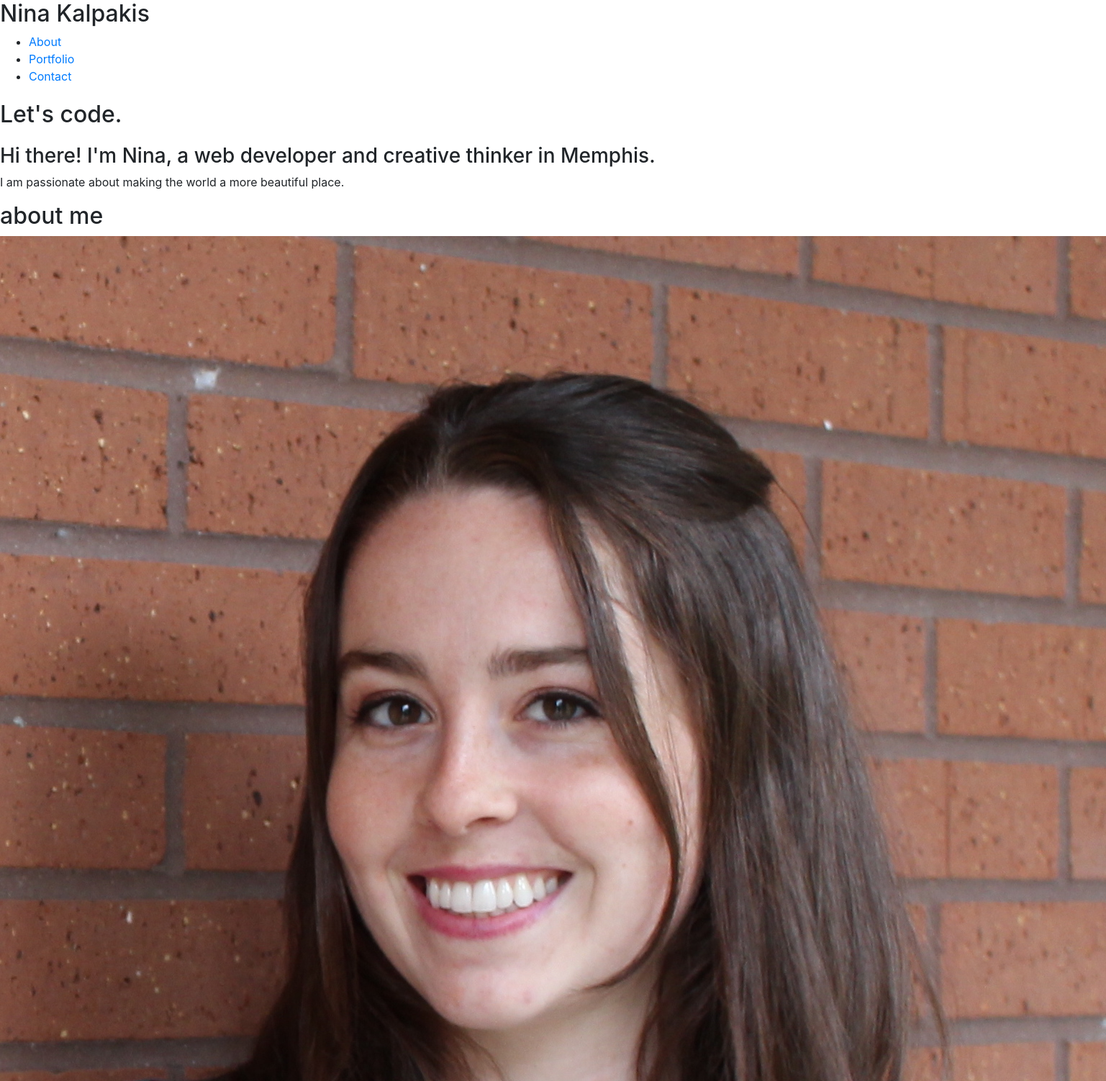
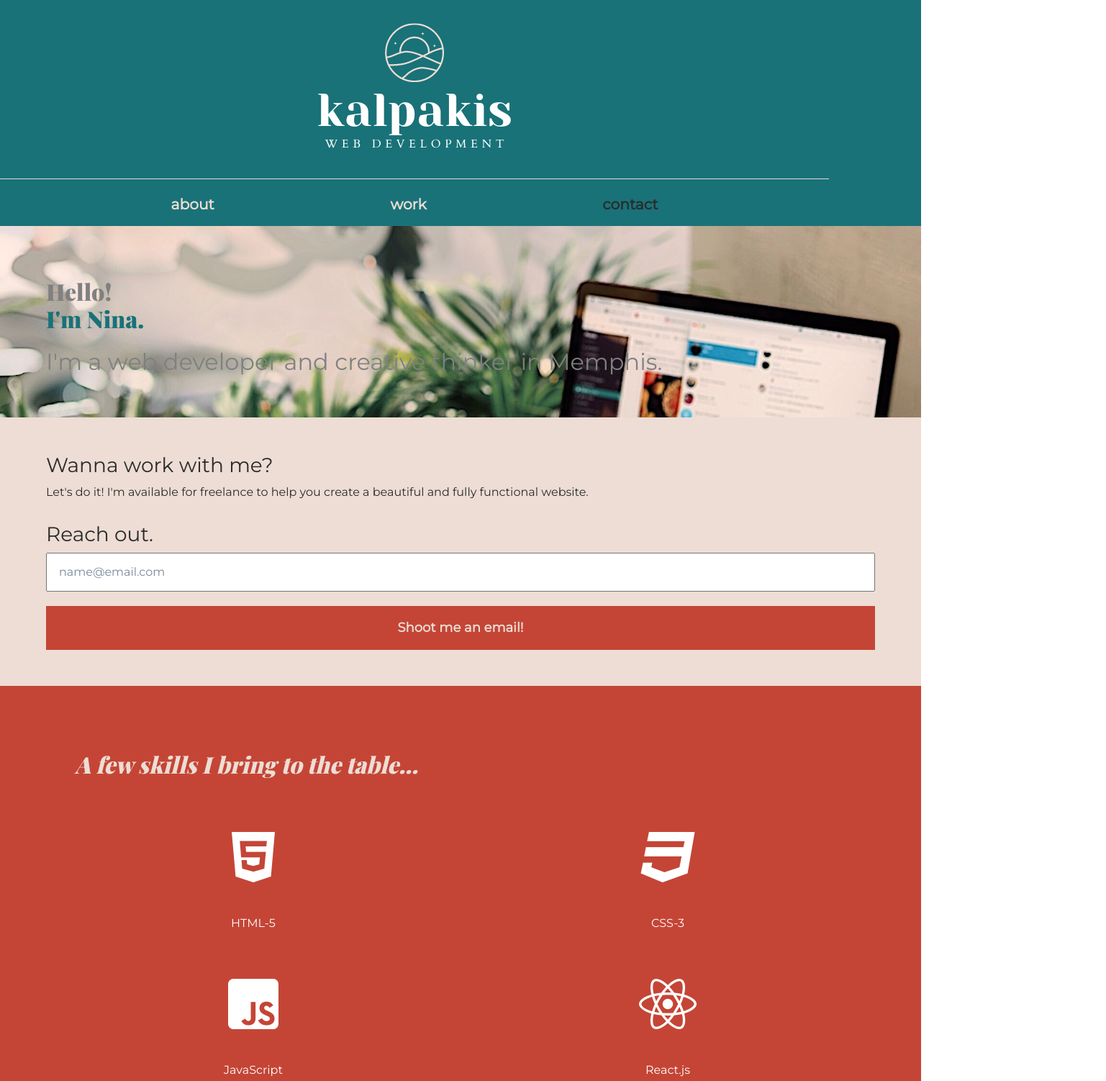
Before and after one commit to ninakalpakis/inactive-portfolio-website, a website built with Parcel: page html5-boilerplate_v8.0.0 (1)/index.html in a window 1280 px wide. Shown: the top 1502 px of the page at 72% size, 1537 px wide, since content can reach past the window. Built offline with nearby package versions, Linux system fonts and the light colour scheme; a web font is replaced by a local one.

Commit message:
rearranged CSS and added inputs

```diff
--- a/html5-boilerplate_v8.0.0 (1)/css/main.css
+++ b/html5-boilerplate_v8.0.0 (1)/css/main.css
@@ -91,7 +91,227 @@ textarea {
 
 /* General Styles */
 
+html {
+  font-size: 16px;
+}
 
+body {
+  font-family: 'Montserrat', sans-serif;
+  font-size: 1em;
+  text-align: left;
+  color: #2b2b2b;
+}
+
+ul,
+ol {
+  list-style-type: none;
+  margin: 0;
+  padding: 0;
+}
+
+a {
+  color: #edddd4;
+  text-decoration: none;
+}
+
+.content-wrapper{
+  width: 90%;
+  margin: 50px 0;
+}
+
+/* Header */
+
+header {
+  padding: 15px 0;
+  background-color: #197278
+}
+
+header .content-wrapper {
+  display: flex;
+  justify-content: center;
+  align-items: center;
+  flex-flow: row wrap;
+  margin: 0;
+}
+
+header figure {
+  width: 10%;
+  display: flex;
+  justify-content: center;
+  align-items: center;
+  flex-flow: row wrap;
+}
+
+.header-divider {
+  background: #edddd4;
+  width: 100%;
+  height: 1px;
+  margin: 10px 0 20px 0;
+}
+
+header nav {
+  display: flex;
+  justify-content: space-around;
+  align-items: center;
+  flex-flow: row wrap;
+  width: 80%;
+  font-size: 1.125em;
+  font-weight: 700;
+  text-transform: lowercase;
+}
+
+header nav ul {
+  display: flex;
+  justify-content: space-around;
+  width: 100%;
+}
+
+header nav ul li {
+  font-size: 1.125em;
+}
+
+/*--------Mobile Styles---------*/
+
+/* Greeting */
+
+.greeting {
+  display: flex;
+  justify-content: center;
+  flex-flow: row wrap;
+  background: url('../img/work.png');
+  background-size: cover;
+  background-repeat: no-repeat;
+  background-position: center;
+}
+
+h1 {
+  color: gray;
+  font-family: 'Playfair Display', serif;
+  font-size: 4em;
+}
+
+h1 span {
+  color: #197278;
+}
+
+h2 {
+  font-family: 'Montserrat', sans-serif;
+  font-size: 2em;
+  color: gray;
+}
+
+/* Aside */
+
+aside {
+  background-color: #edddd4;
+  display: flex;
+  justify-content: center;
+  align-items: center;
+  flex-flow: row wrap;
+}
+
+aside .form {
+  margin-top: 30px;
+}
+
+input[type=text] {
+  box-sizing: border-box;
+  width: 100%;
+  color: lightslategray;
+  padding: 1em;
+}
+
+input[type=button] {
+  width: 100%;
+  padding: 20px 0;
+  margin-top: 20px;
+  background-color: #c44536;
+  font-family: 'Montserrat', sans-serif;
+  font-weight: 700;
+  font-size: 1.1253em;
+  color: #edddd4;
+  border: none;
+  text-align: center;
+}
+
+/* Skills */
+
+.skills {
+  display: flex;
+  justify-content: center;
+  flex-flow: row wrap;
+  background-color: #c44536;
+}
+
+.skills h2 {
+  margin: 40px;
+  color: #edddd4;
+  font-family: 'Playfair Display', serif;
+  font-style: italic;
+}
+
+.skills article {
+  width: 50%;
+  margin: 30px 0;
+}
+
+.skills .skills-items {
+  display: flex;
+  justify-content: center;
+  align-items: center;
+  flex-flow: row wrap;
+  color: white;
+}
+
+.skills p {
+  text-align: center;
+  margin: 0;
+}
+
+.skills i {
+  font-size: 5em;
+  margin-bottom: 40px;
+}
+
+/* About */
+#about {
+  background-color: #edddd4;
+  display: flex;
+  justify-content: center;
+  align-items: center;
+}
+
+#about h2 {
+  font-family: 'Playfair Display', serif;
+  font-size: 4em;
+  color: #197278;
+  display: flex;
+  flex-flow: row wrap;
+  justify-content: center;
+  align-items: center;
+  padding-top: 0.5em;
+  padding-bottom: 0.5em;
+}
+
+#about img {
+  width: 60%;
+  border: 1em solid #c44536;
+  margin: 1em;
+  padding: 0.5em;
+  display: flex;
+  flex-flow: column;
+  justify-content: center;
+  align-items: center;
+  text-align: center;
+}
+
+#about p {
+  color: #772e25;
+  font-size: 1.5em;
+  line-height: 1.285em;
+  padding-left: 1em;
+  padding-right: 1em;
+}
 
 /* ==========================================================================
    Helper classes
@@ -181,6 +401,17 @@ textarea {
    Modify as content requires.
    ========================================================================== */
 
+@media only screen and (min-width: 1200px) {
+   /* Desktop styles here */
+  /* Features */
+  .features h2 {
+    width: 90%;
+  }
+  .features article {
+    flex-basis: 33%;
+  }
+}
+
 @media only screen and (min-width: 35em) {
   /* Style adjustments for viewports that meet the condition */
 }
--- a/html5-boilerplate_v8.0.0 (1)/index.html
+++ b/html5-boilerplate_v8.0.0 (1)/index.html
@@ -23,6 +23,7 @@
   <link href="https://fonts.googleapis.com/css2?family=Playfair+Display:ital,wght@0,900;1,400&display=swap" rel="stylesheet">
   <link rel="preconnect" href="https://fonts.gstatic.com">
   <link href="https://fonts.googleapis.com/css2?family=Montserrat&display=swap" rel="stylesheet">
+  <link rel="stylesheet" href="https://use.fontawesome.com/releases/v5.5.0/css/all.css" integrity="sha384-B4dIYHKNBt8Bc12p+WXckhzcICo)wtJAoU8YZTY5qE0Id1GSseTk6S+L3B1XeVIU" crossorigin="anonymous">
   <meta name="theme-color" content="#fafafa">
 </head>
 
@@ -30,41 +31,112 @@
 <body>
   <!-- Add your site or application content here -->
   <header>
-        <div class="full-width">
-            <div class="half-width">
-                <h2>Nina Kalpakis</h2>
-            </div>
-            <div class="half-width">
+    <div class="content-wrapper">
+      <figure>
+        <a href="#">
+        <img src="img/logo.png" alt="nina logo">
+        </a>
+      </figure>
+        <div class="header-divider"></div>
         <nav>
           <ul>
             <li><a href="#about">About</a></li>
-                      <li><a href="#portfolio">Portfolio</a></li>
-                      <li><a href="#contact">Contact</a></li>
+            <li><a href="#portfolio">Work</a></li>
+            <li><a href="#contact"></a>Contact</li>
           </ul>
         </nav>
     </div>
-            <h1>Let's code.</h1>
-            <h3><span>Hi there!</span> I'm Nina, a web developer and creative thinker in Memphis.</h3>
-            <p>I am passionate about making the world a more beautiful place.</p>
+  </header>
+
+  <main>
+
+    <section class="greeting">
+      <div class="content-wrapper">
+        <h1>Hello! <br><span>I'm Nina.</span></h1>
+        <h2>I'm a web developer and creative thinker in Memphis.</h2>
       </div>
-    </header>
-    <main>
+    </section>
+
+    <aside>
+      <div class="content-wrapper">
+        <div class="form-description">
+          <h3>Wanna work with me?</h3>
+          <p>Let's do it! I'm available for freelance to help you create a beautiful and fully functional website.</p>
+        </div>
+        <div class="form">
+            <h3>Reach out.</h3>
+            <input type="text" name="name" value="name@email.com">
+            <input type="button" value="Shoot me an email!">
+        </div>
+      </div> <!-- aside content wrapper ends -->
+    </aside>
+
+    <section class="skills">
+      <div class="content-wrapper">
+        <h2>A few skills I bring to the table...</h2>
+        <figure>
+          <a href="#">
+          </a>
+        </figure>
+          <div class="skills-items">
+            <article>
+              <p class="fontawesome-icon">
+                <i class="fab fa-html5"></i>
+              </p>
+              <p class="skills-item-description">HTML-5</p>
+        </article>
+        <article>
+          <p class="fontawesome-icon">
+            <i class="fab fa-css3"></i>
+          </p>
+          <p class="skills-item-description">CSS-3</p>
+        </article>
+        <article>
+          <p class="fontawesome-icon">
+            <i class="fab fa-js-square"></i>
+          </p>
+          <p class="skills-item-description">JavaScript</p>
+        </article>
+        <article>
+          <p class="fontawesome-icon">
+            <i class="fab fa-react"></i>
+          </p>
+          <p class="skills-item-description">React.js</p>
+        </article>
+        <article>
+          <p class="fontawesome-icon">
+            <i class="fas fa-laptop-code"></i>
+          </p>
+          <p class="skills-item-description">Responsive Web Design</p>
+        </article>
+        <article>
+          <p class="fontawesome=icon">
+            <i class="fab fa-github"></i>
+          </p>
+          <p class="skills-item-description">Version Control</p>
+        </article>
+      </div>
+    </div>
+  </section>
+
   <section id="about">
-            <div class="full-width">
-            <h2>about me</h2>
-            <img src="img/headshot.png" alt="headshot">
-            <link href="https://fonts.googleapis.com/css2?family=Montserrat:wght@300&display=swap" rel="stylesheet">
-            <link href="https://fonts.googleapis.com/css2?family=Playfair+Display:ital,wght@1,700&display=swap" rel="stylesheet">
-                <div class="half-width">
+    <div class="content-wrapper">
+      <h2>a little about me</h2>
+      <article>
+        <figure>
+          <a href="">
+            <img src="img/headshot.png" alt="headshot"/>
+          </a>
+        </figure>
+        <div>
+          <h3>I have a passion for making the world a more beautiful place.</h3>
           <p>
             My journey into tech started with a love for design and an eye for detail.
             As a graduate student in business, I decided to add some coding skills to my repertoire &ndash; just to keep in my back pocket.
             But what started as curiosity soon changed to passion, and it wasn't long before I was hooked.
             I loved the entire process of creating a project... from building the bones of a site with HTML, to meticulously curating
             its design with CSS, all while collaborating with others along the way.
-                      </p>
-                </div>
-                <div class="half-width">
+            </p><br>
             <p>
             Through learning to code, I realized I had found something that gave me the freedom &amp; versatility I was looking for in my work.
             Now I've made a full switch to front-end development, where I can use my love for design and
@@ -72,6 +144,7 @@
             and I am passionate about creating clean designs with CSS, JavaScript, React, and responsive web design principles that are both beautiful and functional.
             </p>
         </div>
+      </article>
     </div>
 </section>
 
```
Also changed, not shown: html5-boilerplate_v8.0.0 (1)/img/logo.png (added), html5-boilerplate_v8.0.0 (1)/img/long-logo.png (added), html5-boilerplate_v8.0.0 (1)/img/work.png (added). Lines whose indentation alone changed are shown as unchanged.
